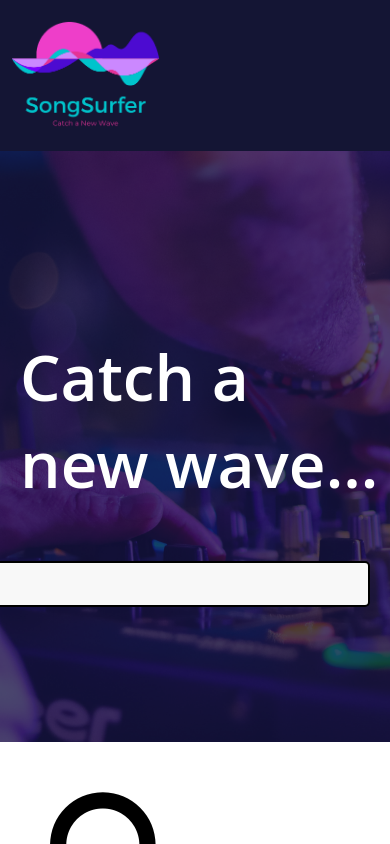
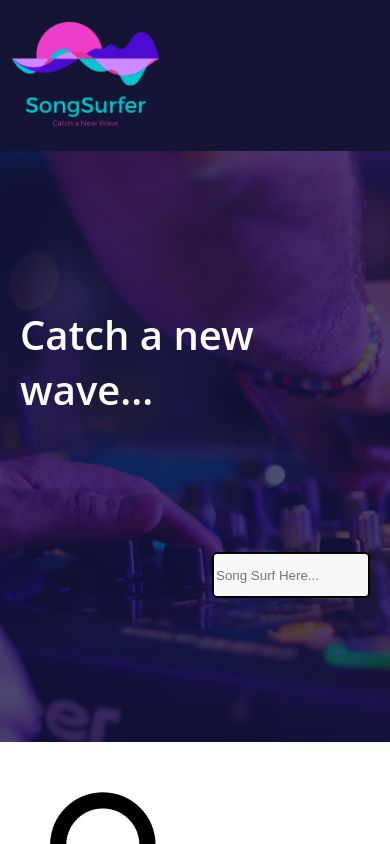
Before and after one commit to Spotify-Song-3/front-end, a React (Create React App) app: page / in a window 390 px wide. Built offline with nearby package versions, Linux system fonts and the light colour scheme.

Commit message:
added some responsiveness for very small phones

```diff
--- a/src/SCSS/base/_base.scss
+++ b/src/SCSS/base/_base.scss
@@ -1,6 +1,6 @@
 body {
   margin: 0;
-  font-family: "Open Sans", sans-serif;
+
   -webkit-font-smoothing: antialiased;
   -moz-osx-font-smoothing: grayscale;
 }
--- a/src/SCSS/base/_typography.scss
+++ b/src/SCSS/base/_typography.scss
@@ -0,0 +1,3 @@
+body {
+  font-family: "Open Sans", sans-serif;
+}
--- a/src/SCSS/components/_form.scss
+++ b/src/SCSS/components/_form.scss
@@ -15,6 +15,15 @@
       background: #f8f8f8;
       border: 2px solid #000000;
       border-radius: 5px;
+
+      @media (max-width: 609px) {
+        width: 30rem;
+      }
+
+      @media (max-width: 450px) {
+        width: 15rem;
+        top: 0;
+      }
     }
   }
 }
--- a/src/SCSS/pages/_home.scss
+++ b/src/SCSS/pages/_home.scss
@@ -43,13 +43,16 @@
     .subtitle {
       font-style: normal;
       font-weight: 600;
-      font-size: 6.4rem;
-      line-height: 8.7rem;
+      font-size: 6rem;
       position: absolute;
       left: 2rem;
       top: 10%;
       color: #ffffff;
       font-family: "Open Sans", sans-serif;
+
+      @media (max-width: 450px) {
+        font-size: 4rem;
+      }
     }
 
     .home-image {
@@ -79,6 +82,10 @@
 .favorite-template span {
   font-size: 20px;
   margin-left: 10px;
+
+  @media (max-width: 400px) {
+    display: none;
+  }
 }
 .search-template p,
 .favorite-template p {
```
